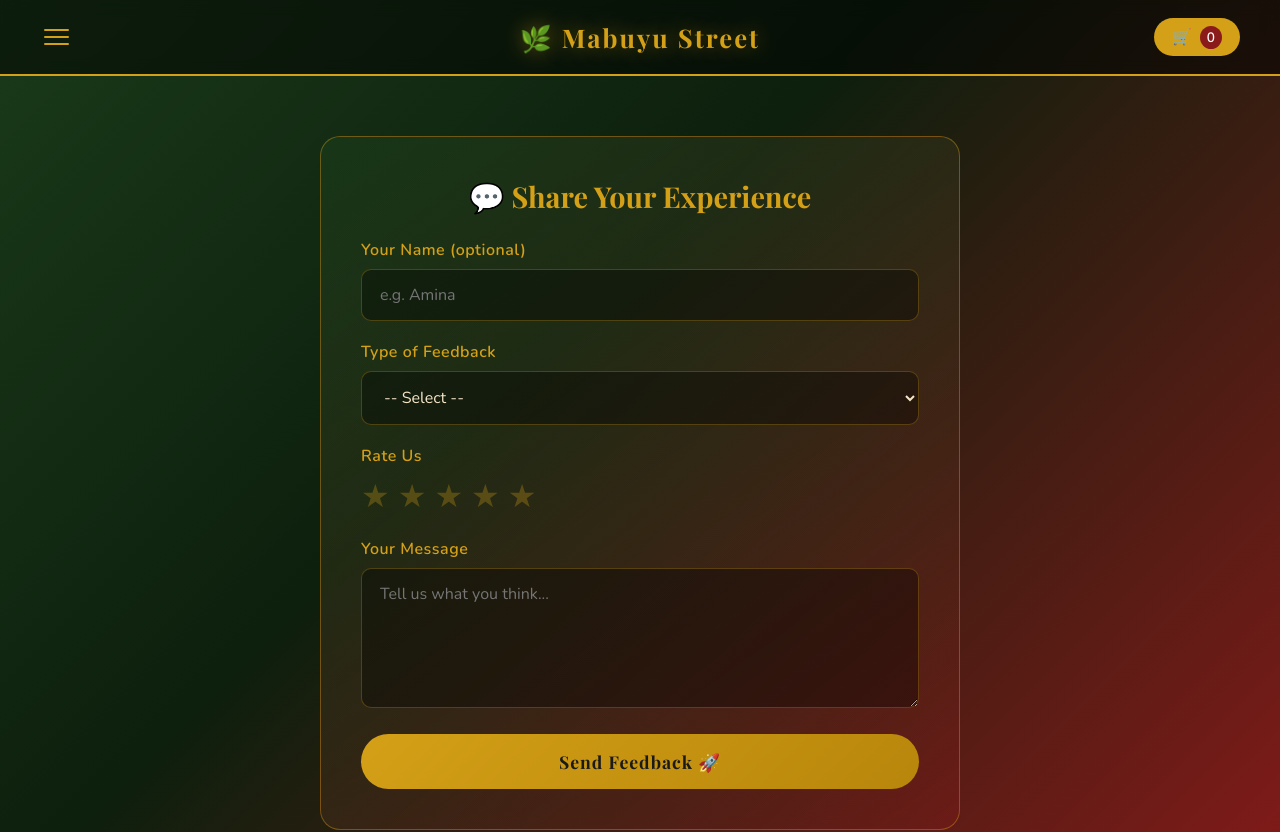
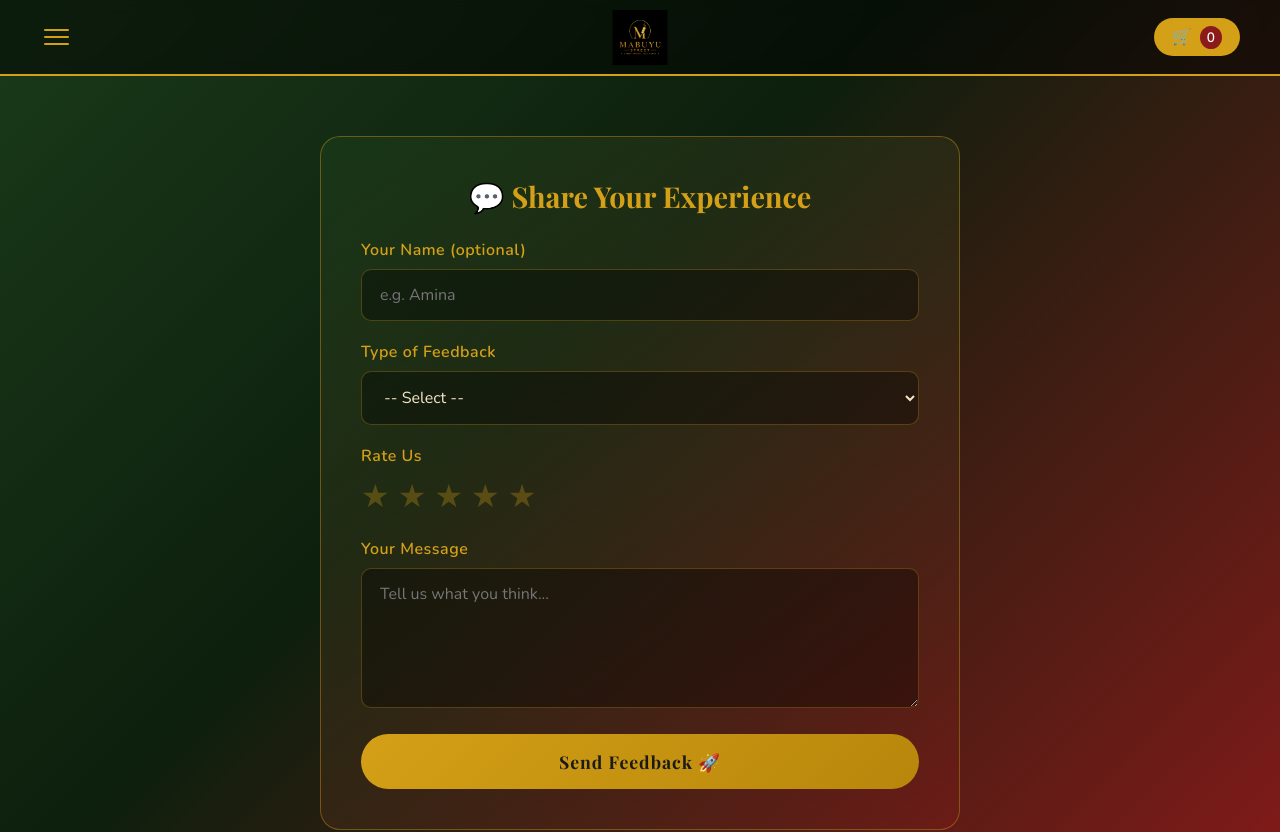
Before and after one commit to streetjuja/mabuyu-street, a website: page complaints.html in a window 1280 px wide. Shown: the top 832 px of the page. Drawn offline with nearby package versions, Linux system fonts and the light colour scheme.

Commit message:
add logo to nav and drawer

```diff
--- a/complaints.html
+++ b/complaints.html
@@ -14,8 +14,7 @@
 <!-- SIDE DRAWER -->
 <div class="side-drawer" id="sideDrawer">
   <div class="drawer-header">
-    <div class="drawer-logo">🌿 Mabuyu Street</div>
-    <div class="drawer-tagline">Kenyan Street Snacks</div>
+  <img src="images/logo.png" alt="Mabuyu Street" style="width:150px; height:auto; margin-bottom:8px;">
   </div>
   <nav class="drawer-nav">
     <div class="drawer-section">Menu</div>
@@ -32,7 +31,7 @@
     <span></span>
     <span></span>
   </button>
-  <div class="logo" style="position:absolute; left:50%; transform:translateX(-50%);">🌿 Mabuyu Street</div>
+<img src="images/logo.png" alt="Mabuyu Street" style="position:absolute; left:50%; transform:translateX(-50%); height:55px; width:auto;">
   <div class="cart-icon" onclick="toggleCart()">
     🛒 <span id="cart-count">0</span>
   </div>
```
Also changed, not shown: contact.html (+2 -3 lines), index.html (+2 -3 lines), track.html (+2 -3 lines).
